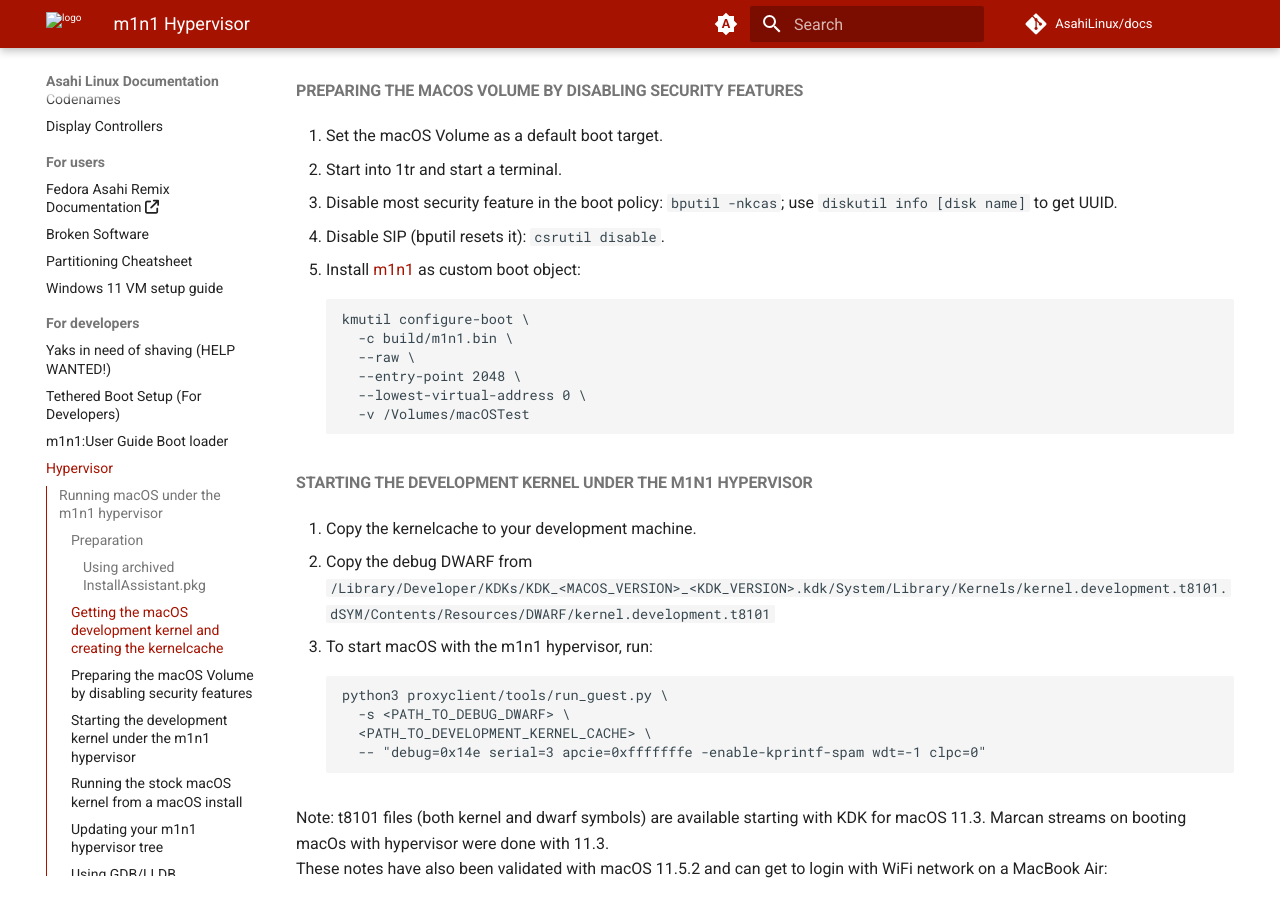
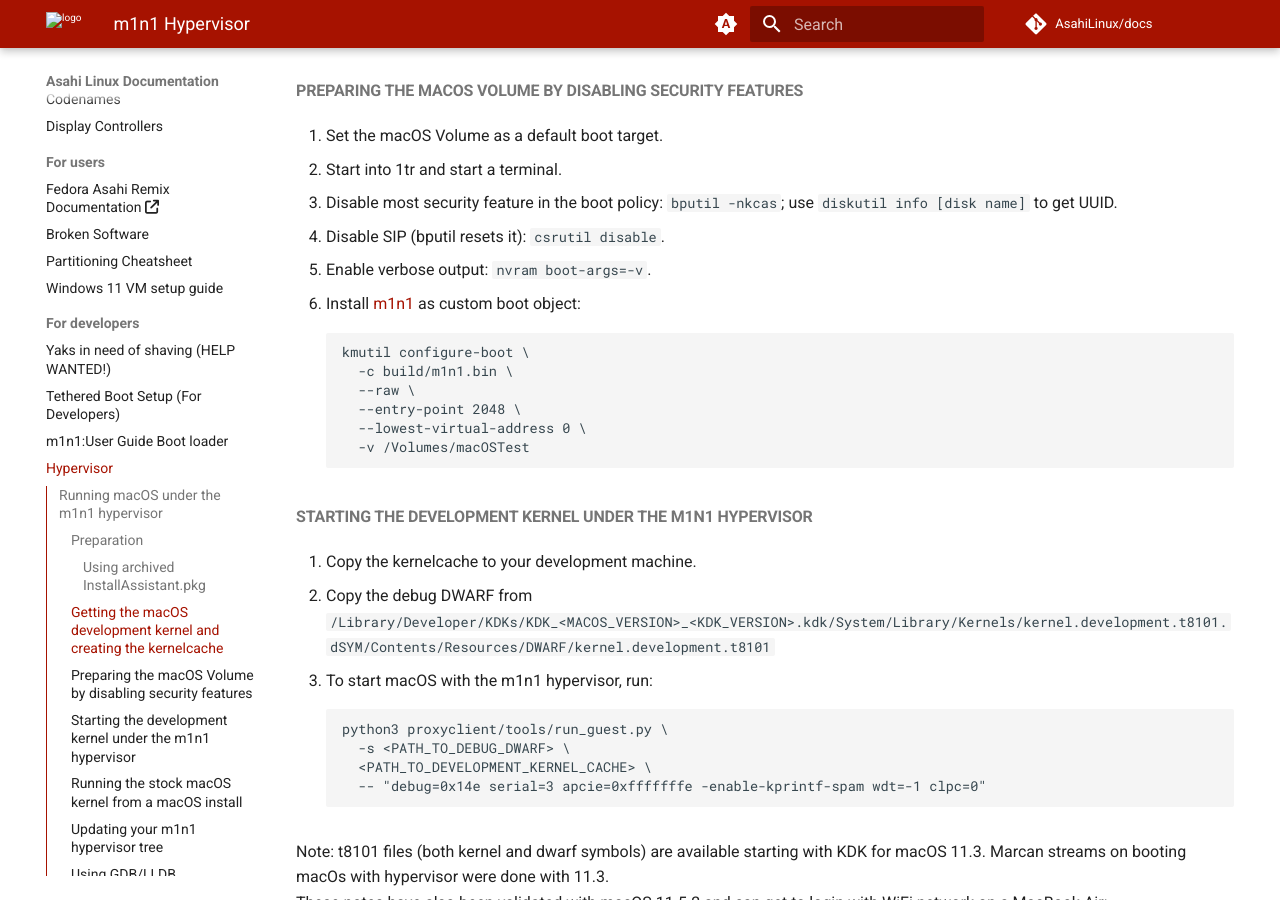
Before and after one commit to AsahiLinux/docs, an MkDocs documentation site: the page built from docs/sw/m1n1-hypervisor.md, in a window 1280 px wide and 900 px high, scrolled down 1489 px. Built offline with MkDocs 1.6.1 and Material for MkDocs 9.7.7, drawn with Linux system fonts in a browser that asks for light colours; comment, search, counter and statistics services are not loaded.

Commit message:
Add `nvram boot-args=-v` into the m1n1 hypervisor steps.
Signed-off-by: Avi Brender <avibrender@gmail.com>

```diff
--- a/docs/sw/m1n1-hypervisor.md
+++ b/docs/sw/m1n1-hypervisor.md
@@ -65,7 +65,8 @@
 1. Start into 1tr and start a terminal.
 2. Disable most security feature in the boot policy: `bputil -nkcas`; use `diskutil info [disk name]` to get UUID.
 3. Disable SIP (bputil resets it): `csrutil disable`.
-4. Install [m1n1](m1n1-user-guide.md) as custom boot object:
+4. Enable verbose output: `nvram boot-args=-v`.
+5. Install [m1n1](m1n1-user-guide.md) as custom boot object:
 
         kmutil configure-boot \
           -c build/m1n1.bin \
```
